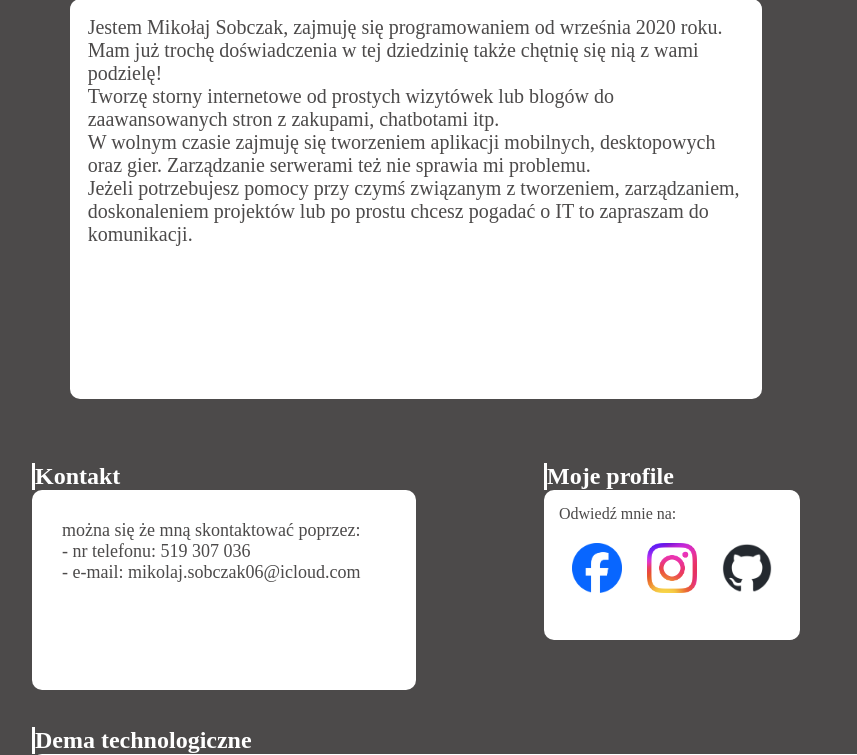
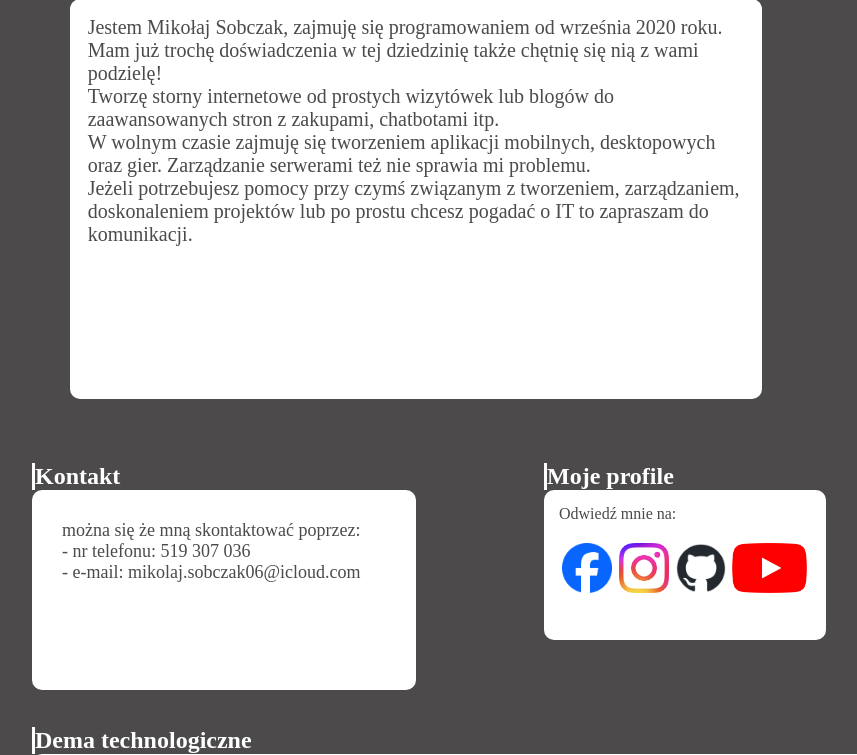
Before and after one commit to Teczak-dev/Teczak-dev.github.io, a PHP site: page / in a window 1280 px wide. Shown: the part 503-1258 px from the top of the page, without its empty margins (224-1081 px from the left). Run offline with PHP 8.4, Linux system fonts and the light colour scheme.

Commit message:
THINY FIXES 1.0

```diff
--- a/Source/CSS/MainPage.css
+++ b/Source/CSS/MainPage.css
@@ -2,6 +2,12 @@
     margin: 0;
     padding: 0;
     box-sizing: border-box;
+}
+#animWebsite{
+    position: relative;
+    top: 0;
+    left: 0;
+    transition-duration: 1s;
 }
 header{
     width: 100%;
@@ -16,6 +22,7 @@ header{
     position: fixed;
     top: 5px;
     left: 5px;
+    z-index: 2;
 }
 #about-me{
     width: 90%;
@@ -62,7 +69,7 @@ header{
     padding: 30px;
 }
 #social-media{
-    width: 20%;
+    width: 22%;
     height: 150px;
     float: left;
     margin-left: 10%;
@@ -78,9 +85,15 @@ header{
 #social-media div img{
     width: 50px;
     height: 50px;
+    transition-duration: 1s;
 }
+#social-media div img:hover{
+     transform: scale(1.2);
+ }
 #social-media-links{
     margin-top: 20px;
+}
+#social-media-links div{
     display: flex;
     justify-content: space-around;
     align-items: center;
--- a/Source/CSS/themes/light-main-page.css
+++ b/Source/CSS/themes/light-main-page.css
@@ -9,7 +9,8 @@ header {
 #about-me-left,
 #about-me-right,
 #contact-me div,
-#social-media div{
+#social-media div,
+#demos div{
     background-color: #19297c;
     color: #FFF;
 }
--- a/index.html
+++ b/index.html
@@ -16,18 +16,21 @@
     </head>
     <body>
 
+
     <!--          Fajny przycisk on/off toggle button :> -->
 
-       <header>
-           <h1>Wymyśl, Stwórz i Rozwijaj</h1>
-           <img src="" alt="">
-       </header>
     <div id="toogleBtnContainer">
         <label class="switch">
             <input type="checkbox" id="ToggleBtn">
             <span class="slider round dark-slider"></span>
         </label>
     </div>
+
+        <div id="animWebsite">
+           <header>
+               <h1>Wymyśl, Stwórz i Rozwijaj</h1>
+               <img src="" alt="">
+           </header>
 
                 <!-- O nas  -->
                 <section id="about-me">
@@ -63,9 +66,20 @@
                     <div id="social-media-obs">
                         Odwiedź mnie na:
                         <div id="social-media-links">
+                            <div id="links-white" style="display: none">
+                                <a href="https://www.facebook.com/profile.php?id=100046512438443" target="_blank"><img src="Source/social-media/fb/Facebook_Logo_Secondary.png" alt=""></a>
+                                <a href="https://www.instagram.com/teczak_gaming/" target="_blank"><img src="Source/social-media/ig/Instagram_Glyph_White.png" alt=""></a>
+                                <a href="https://github.com/Teczak-dev" target="_blank"><img src="Source/social-media/github/github-mark-white.png" alt=""></a>
+                                <a href="https://www.youtube.com/@teczak" target="_blank"><img src="Source/social-media/yt/icons8-youtube-logo-50.png"></a>
+
+                            </div>
+                            <div id="links-black">
                                 <a href="https://www.facebook.com/profile.php?id=100046512438443" target="_blank"><img id="fbImg" src="Source/social-media/fb/Facebook_Logo_Primary.png" alt=""></a>
                                 <a href="https://www.instagram.com/teczak_gaming/" target="_blank"><img id="igImg" src="Source/social-media/ig/Instagram_Glyph_Gradient.png" alt=""></a>
                                 <a href="https://github.com/Teczak-dev" target="_blank"><img id="ghImg" src="Source/social-media/github/github-mark.png" alt=""></a>
+                                <a href="https://www.youtube.com/@teczak" target="_blank"><img style="width: 75px" id="ytImg" src="Source/social-media/yt/youtube_social_icon_white.png"></a>
+                            </div>
+
                         </div>
                     </div>
                 </section>
@@ -86,6 +100,8 @@
                 <footer>
                     Stronę wykonał: Mikołaj Sobczak, Wszelkie prawa zastrzeżone!
                 </footer>
+        </div>
+
         <script src="Source/javascript/theme.js"></script>
     </body>
 </html>
```
Also changed, not shown: Source/javascript/theme.js (+23 -11 lines), Source/social-media/yt/icons8-youtube-logo-50.png (added), Source/social-media/yt/youtube_social_icon_white.png (added). Lines whose indentation alone changed are shown as unchanged.
